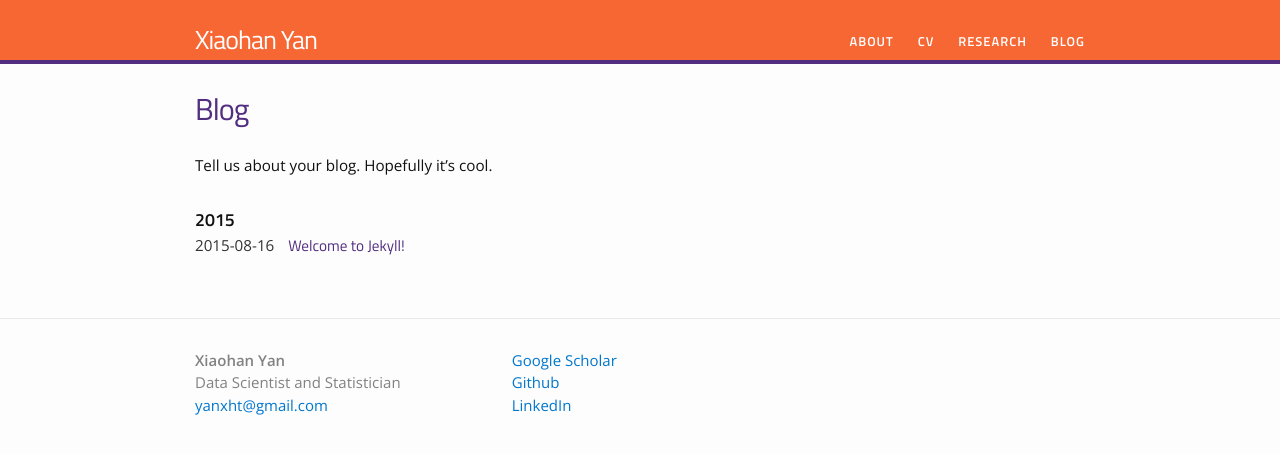
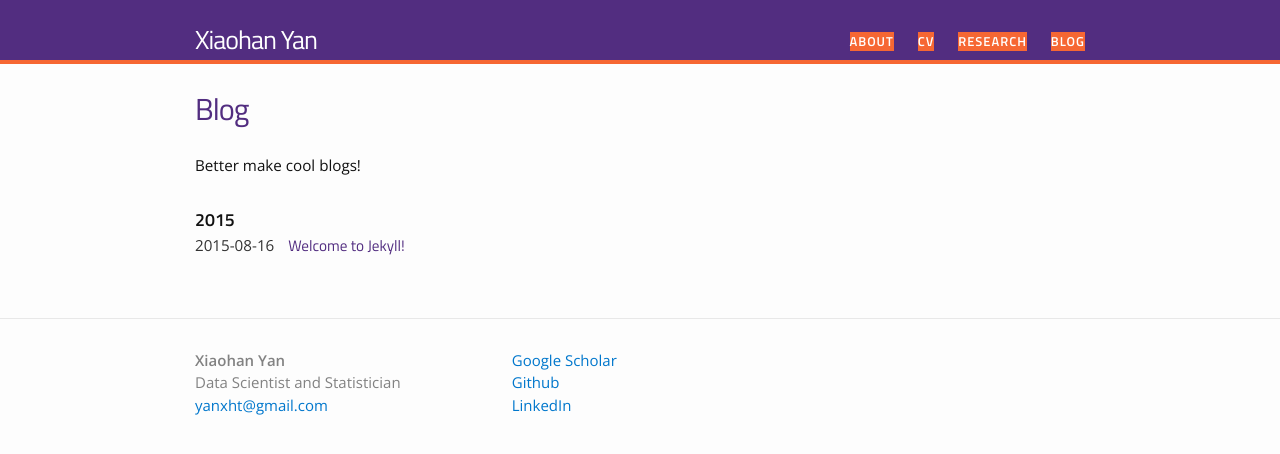
Before and after one commit to yanxht/yanxht.github.io, a Jekyll site: the page built from blog.md, in a window 1280 px wide. Shown: the top 454 px of the page. Built offline with Jekyll 4.4.1, drawn with Linux system fonts in a browser that asks for light colours.

Commit message:
change header color

```diff
--- a/_sass/_header.scss
+++ b/_sass/_header.scss
@@ -3,9 +3,9 @@
  */
 .site-header {
     border-top: 0px solid $grey-color-dark;
-	border-bottom: 4px solid $clemson-purple;
+	border-bottom: 4px solid $clemson-orange;
     min-height: 56px;
-    background: $clemson-orange;
+    background: $clemson-purple;
     // Positioning context for the mobile navigation icon
     position: relative;
 
--- a/blog.md
+++ b/blog.md
@@ -4,7 +4,7 @@
 permalink: /blog/
 ---
 
-Tell us about your blog. Hopefully it's cool.
+Better make cool blogs!
 
 <ul class="listing">
 {% for post in site.posts %}
```
Also changed, not shown: _includes/header.html (+0 -23 lines).
